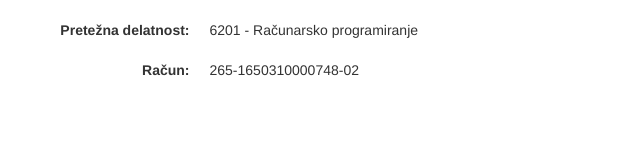
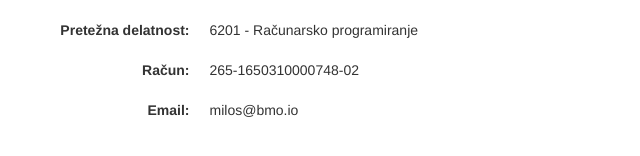
Before and after one commit to BMOlabs/bmolabs.github.io, a Jekyll site: the page built from index.html, in a window 1280 px wide. Shown: the part 260-416 px from the top of the page, without its empty margins (333-973 px from the left). Built offline with Jekyll 4.4.1, drawn with Linux system fonts in a browser that asks for light colours.

Commit message:
add email

```diff
--- a/index.html
+++ b/index.html
@@ -41,3 +41,8 @@ layout: default
     <dt>Račun:</dt>
     <dd>265-1650310000748-02</dd>
 </dl>
+
+<dl class="dl-horizontal">
+    <dt>Email:</dt>
+    <dd>milos@bmo.io</dd>
+</dl>
```
